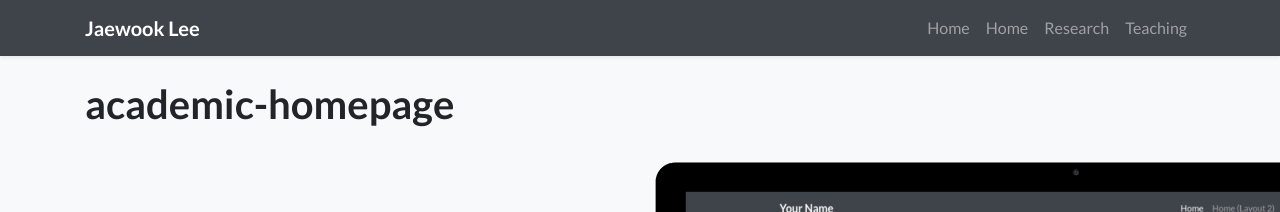
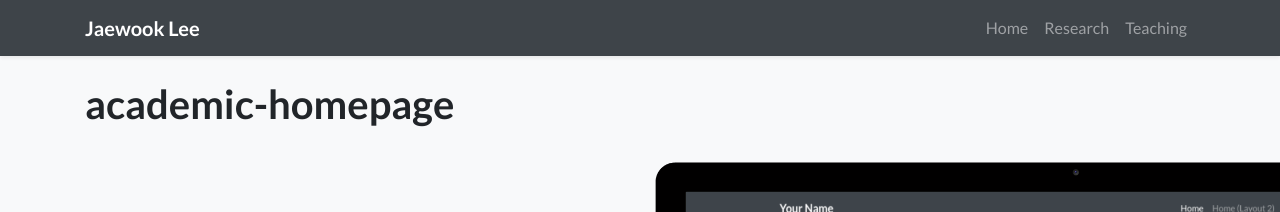
Before and after one commit to jwklee/jwklee.github.io, a Jekyll site: the page built from README.md, in a window 1280 px wide. Shown: the top 212 px of the page. Built offline with Jekyll 4.4.1, drawn with Linux system fonts in a browser that asks for light colours; nearby versions of some CDN libraries; our own code applies the rules of GitHub Pages for plain Markdown files; a style sheet for code colours, icons or effects is not loaded.

Commit message:
Update navigation.yml

```diff
--- a/_data/navigation.yml
+++ b/_data/navigation.yml
@@ -1,8 +1,6 @@
 pages:
 # NOTE: `name` field must match the `navbar_title` field in the page's front matter to ensure the correct page is highlighted in the navbar.
 #       For example, the `navbar_title` field in `showcase.html` is "Showcase" and the `name` field here should also be "Showcase"
-- name: Home
-  url: /index
 - name: Home
   url: /index
 - name: Research
```
